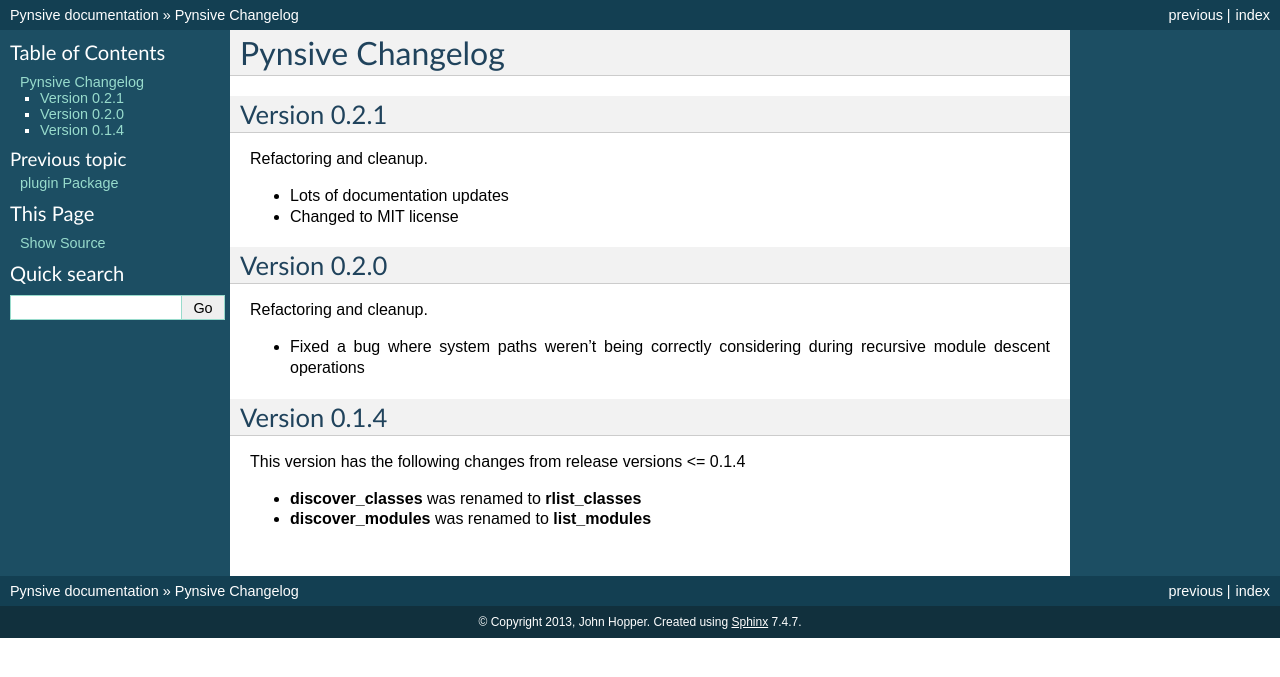
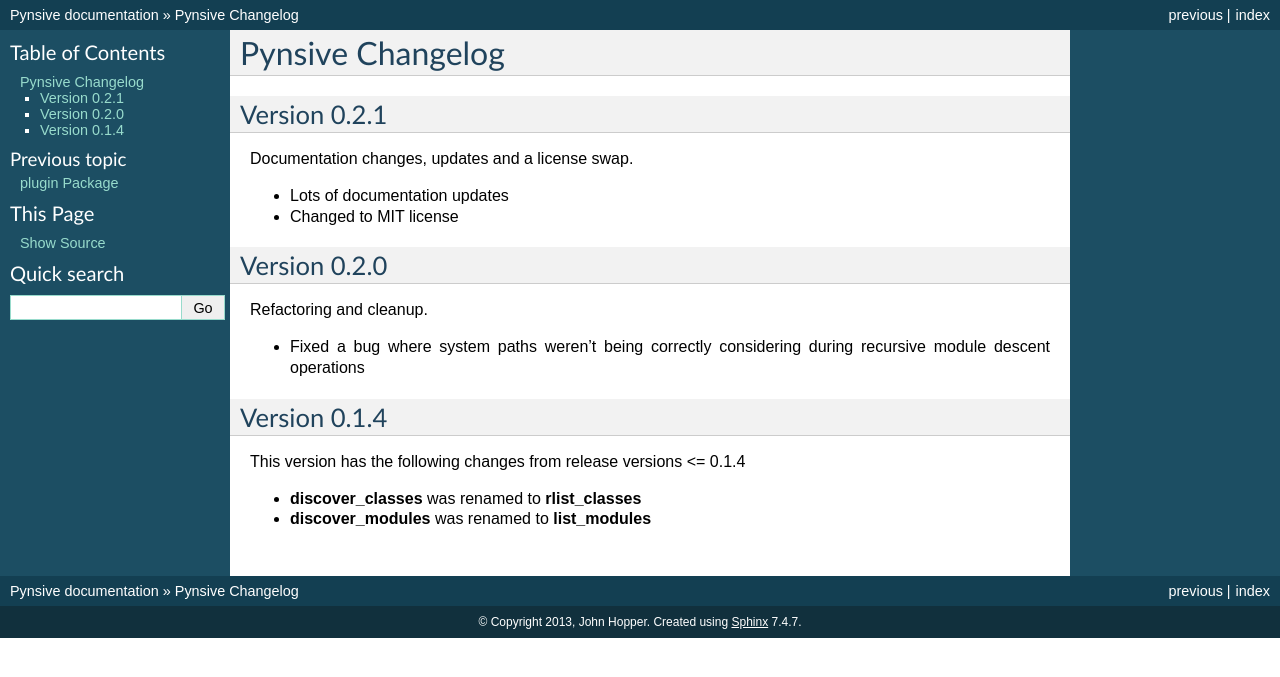
Before and after one commit to zinic/pynsive, a Sphinx documentation site: the page built from docs/changelog.rst, in a window 1280 px wide. Shown: the top 677 px of the page. Built offline with Sphinx 7.4.7, drawn with Linux system fonts in a browser that asks for light colours.

Commit message:
one last doc update for the changelog

```diff
--- a/docs/changelog.rst
+++ b/docs/changelog.rst
@@ -4,7 +4,7 @@
 Version 0.2.1
 ~~~~~~~~~~~~~
 
-Refactoring and cleanup.
+Documentation changes, updates and a license swap.
 
 - Lots of documentation updates
 - Changed to MIT license
```
